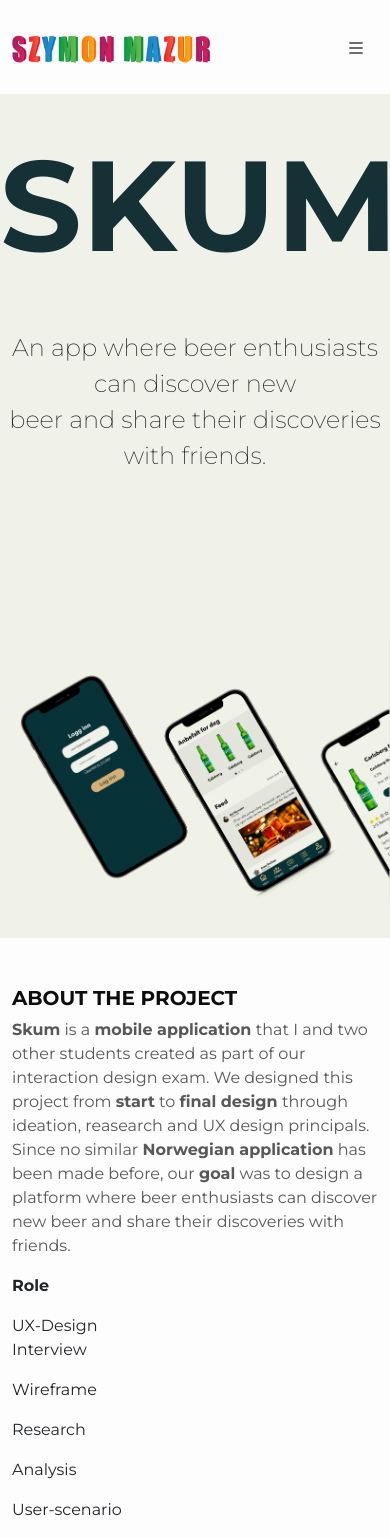
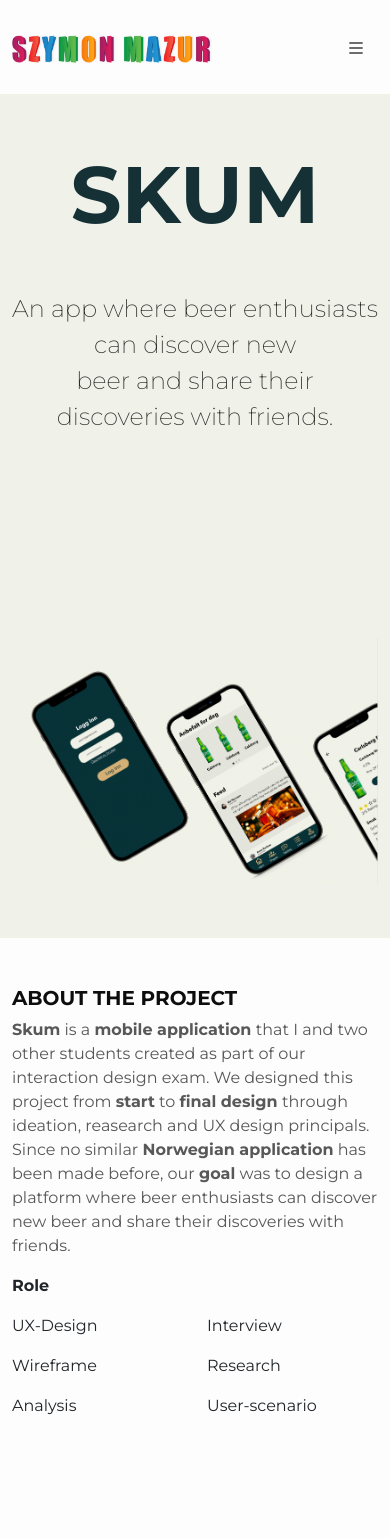
Before and after one commit to SzymonMazur/test-portofolio, a Vue app in the folder portfolio-site/: page /skumcase in a window 390 px wide. After the commit the page ends 1434 px from the top, so only its background shows below. Built offline with nearby package versions, Linux system fonts and the light colour scheme.

Commit message:
Fixed role inline

```diff
--- a/portfolio-site/src/components/skum-case-study/Skum-header.vue
+++ b/portfolio-site/src/components/skum-case-study/Skum-header.vue
@@ -1,5 +1,5 @@
 <template>
-    <header class="header-container h-100">
+    <header class="header-container container-fluid h-100">
         <div class="row align-items-center">
             <div class="col-12 col-md-6 text-center mb-5">
                 <h1 class="skum-heading">SKUM</h1>
@@ -35,4 +35,10 @@
 .row{
 height: 100vh;
 }
+
+@media screen and (max-width:768px){
+    .skum-heading{
+        font-size: 80px;
+    }
+}
 </style>
--- a/portfolio-site/src/views/SkumCase.vue
+++ b/portfolio-site/src/views/SkumCase.vue
@@ -2,56 +2,60 @@
   <skum-header></skum-header>
   <article class="container">
     <div class="row mt-5">
-            <div class="col-lg-6">
+      <div class="col-md-6 col-12">
         <h5 class="about-project">ABOUT THE PROJECT</h5>
-                <p class="about-projext-txt"><strong>Skum</strong> is a <strong>mobile application </strong>that I and two other students created as part of our interaction design exam.
-                    We designed this project from <strong>start</strong> to <strong>final design </strong> through ideation, reasearch and UX design principals.
-                    Since no similar <strong>Norwegian application</strong> has been made before, our <strong>goal</strong> was to design a platform where beer
-                    enthusiasts can discover new beer and share their discoveries with friends.</p>
+        <p class="about-projext-txt">
+          <strong>Skum</strong> is a <strong>mobile application </strong>that I
+          and two other students created as part of our interaction design exam.
+          We designed this project from <strong>start</strong> to
+          <strong>final design </strong> through ideation, reasearch and UX
+          design principals. Since no similar
+          <strong>Norwegian application</strong> has been made before, our
+          <strong>goal</strong> was to design a platform where beer enthusiasts
+          can discover new beer and share their discoveries with friends.
+        </p>
       </div>
-            <div class="col-lg-6">
-                <p class="col-12" style="font-weight: 700;">Role</p>
-
-
-                    <div class="col-12 p-0">
-                    <p class="col-4 m-0">UX-Design</p>
-                    <p class="col-4">Interview</p>
-                    <p class="col-3">Wireframe</p>
-                    <p class="col-lg-3">Research</p>
-                    <p class="col-lg-3">Analysis</p>
-                    <p class="col-lg-3">User-scenario</p>
+      <div class="col-12 col-md-6 justify-content-around ">
+        <div class="row ">
+          <p class="" style="font-weight: 700">Role</p>
+          <p class="col-6 col-md-4">UX-Design</p>
+          <p class="col-6 col-md-4">Interview</p>
+          <p class="col-6 col-md-4">Wireframe</p>
+          <p class="col-6 col-md-4">Research</p>
+          <p class="col-6 col-md-4">Analysis</p>
+          <p class="col-6 col-md-4">User-scenario</p>
         </div>
       </div>
-
     </div>
   </article>
 </template>
 
 <script>
-import SkumHeader from '@/components/skum-case-study/Skum-header.vue'
+import SkumHeader from "@/components/skum-case-study/Skum-header.vue";
 
 export default {
-    setup() {
-
-    },
+  setup() {},
 
   components: {
-        SkumHeader
-    }
-}
+    SkumHeader,
+  },
+};
 </script>
 
 <style scoped>
+.test {
+  display: inline-block !important;
+}
 
-.container{
+.container {
   font-family: Montserrat, sans-serif;
 }
-.about-project{
-    color: #0D0D0D;
+.about-project {
+  color: #0d0d0d;
   font-weight: 700;
 }
 
-.about-projext-txt{
-    color: rgba(13, 13, 13, .69);
+.about-projext-txt {
+  color: rgba(13, 13, 13, 0.69);
 }
 </style>
```
Lines whose indentation alone changed are shown as unchanged.
